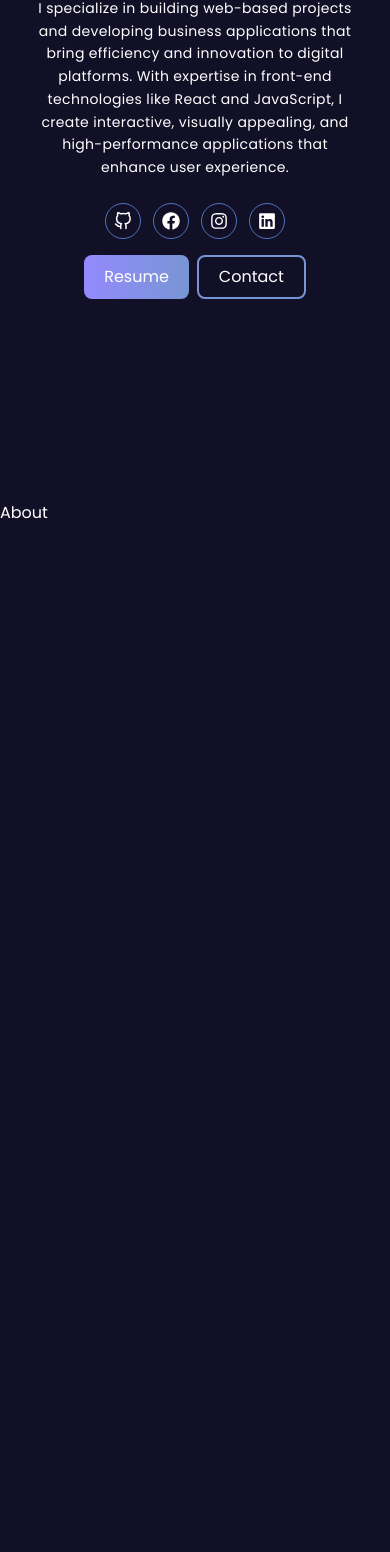
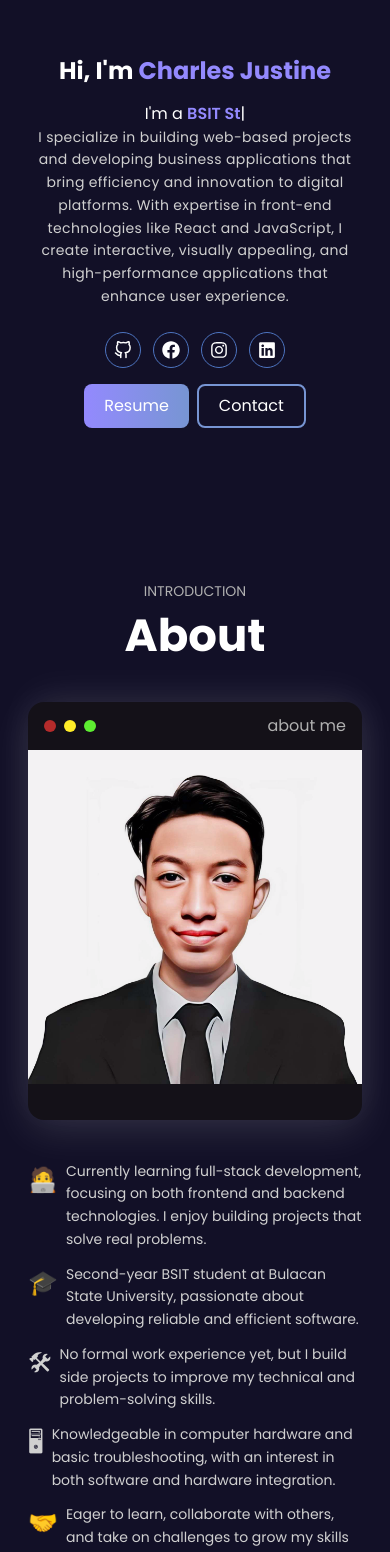
Before and after one commit to selrahcjstn/Portfolio, a React (Vite) app: page / in a window 390 px wide. Shown: the part 343-1895 px from the top of the page. Before the commit the page ends 868 px from the top, so only its background shows below. Built offline with nearby package versions, Linux system fonts and the light colour scheme.

Commit message:
Add About Page for Mobile Devices

```diff
--- a/src/App.jsx
+++ b/src/App.jsx
@@ -1,10 +1,12 @@
 import './App.css'
-import Main from './pages/Main.jsx'
+import Header from "./components/Header.jsx"
+import Main from "./components/Main.jsx"
 
 function App() {
 
   return (
     <>
+      <Header />
       <Main />
     </>
   )
--- a/src/components/About.jsx
+++ b/src/components/About.jsx
@@ -1,8 +1,56 @@
+import MyProfile from "../assets/me.jpg"
+
 function About() {
     return (
-        <section id="about" className="">
-            <h1 href>About</h1>
-        </section>
+        <section id="about" className="flex flex-col items-center h-screen pt-20 px-7 gap-8">
+            <div className="flex flex-col items-center">
+                <p className="text-[#b0b0b0] text-[14px]">INTRODUCTION</p>
+                <h1 className="text-[45px] font-bold">About</h1>
+            </div>
+            <div className="flex flex-col items-center gap-10">
+                <div>
+                    <div className="bg-[#141118] pb-9 rounded-2xl overflow-hidden w-full shadow-[0px_10px_40px_rgba(255,255,255,0.12),0px_-10px_40px_rgba(255,255,255,0.06)]">
+
+
+                        <div className="flex items-center justify-between flex-1 px-4 py-3">
+                            <div className="flex gap-2">
+                                <div className="bg-[#b52b2b] w-3 h-3 rounded-full "></div>
+                                <div className="bg-[#ffed28] w-3 h-3 rounded-full "></div>
+                                <div className="bg-[#5ded31] w-3 h-3 rounded-full "></div>
+                            </div>
+                            <p className="text-[#b0b0b0] cursor-pointer">about me</p>
+                        </div>
+                        <div className="w-full bg-[#fff] max-w-100 max-h-100 overflow-hidden opacity-95">
+                            <img src={MyProfile} alt="" className="object-cover" />
+                        </div>
+                    </div>
+                </div>
+                <ul className="space-y-3 text-base leading-relaxed text-[14px] text-[#d0d0d0]">
+                    <li className="flex items-start">
+                        <span className="mr-2 text-[24px]">🧑‍💻</span>
+                        <p className="flex-1">Currently learning full-stack development, focusing on both frontend and backend technologies. I enjoy building projects that solve real problems.</p>
+                    </li>
+                    <li className="flex items-start">
+                        <span className="mr-2 text-[24px]">🎓</span>
+                        <p className="flex-1">Second-year BSIT student at Bulacan State University, passionate about developing reliable and efficient software.</p>
+                    </li>
+                    <li className="flex items-start">
+                        <span className="mr-2 text-[24px]">🛠</span>
+                        <p className="flex-1">No formal work experience yet, but I build side projects to improve my technical and problem-solving skills.</p>
+                    </li>
+                    <li className="flex items-start">
+                        <span className="mr-2 text-[24px]">🖥</span>
+                        <p className="flex-1">Knowledgeable in computer hardware and basic troubleshooting, with an interest in both software and hardware integration.</p>
+                    </li>
+                    <li className="flex items-start">
+                        <span className="mr-2 text-[24px]">🤝</span>
+                        <p className="flex-1">Eager to learn, collaborate with others, and take on challenges to grow my skills and experience.</p>
+                    </li>
+                </ul>
+
+
+            </div>
+        </section >
 
     )
 }
--- a/src/components/Header.jsx
+++ b/src/components/Header.jsx
@@ -6,7 +6,7 @@ function Header() {
 
   const [menuOpen, setMenuOpen] = useState(false);
   return (
-    <header className="inline-flex bg-[#121027] justify-between lg:px-30 items-center py-4 px-7 md:px-10 w-full fixed z-50">
+    <header className="inline-flex bg-[#121027] justify-between lg:px-30 items-center py-4 px-7 md:px-15 w-full fixed z-50 xl:px-40">
       <div className="flex items-center gap-2">
         <ImPacman className="text-[#8a5ce1] text-2xl lg:text-3x1" />
         <a href="#me" className="text-[18px]  md:text-[28px] font-bold bg-gradient-to-r from-[#8a5ce1] to-[#63c4f0] bg-clip-text text-transparent inline-block cursor-pointer" style={{ fontFamily: "Dancing Script" }}>
--- a/src/components/Home.jsx
+++ b/src/components/Home.jsx
@@ -1,6 +1,7 @@
 import { useRef, useEffect } from "react";
 import { FaFacebook, FaInstagram, FaLinkedin } from "react-icons/fa";
 import { FiGithub } from "react-icons/fi";
+
 import animation from "../assets/animation.json";
 import Lottie from "lottie-react";
 import blob from "../assets/blob.svg";
@@ -22,16 +23,16 @@ function Home() {
     }, []);
 
     return (
-        <section id="me" className="h-screen flex flex-col-reverse justify-around sm:flex-row items-center min-h-screen px-5 sm:px-10 md:px-20 gap-4 sm:gap-7">
-            <div className="flex-1 flex flex-col gap-4 items-center text-center sm:text-left sm:items-start w-full">
-                <h1 className="text-2xl sm:text-3xl md:text-4xl font-bold leading-tight whitespace-nowrap lg:text-5xl">
+        <section id="me" className="h-screen flex flex-col-reverse justify-around sm:flex-row items-center min-h-screen px-5 sm:px-10 md:px-15 gap-4 sm:gap-7 lg:px-30 xl:px-40">
+            <div className="flex-2 flex flex-col gap-4 items-center text-center sm:text-left sm:items-start w-full">
+                <h1 className="text-2xl sm:text-3xl md:text-4xl font-bold leading-tight whitespace-nowrap lg:text-5xl xl:text-6xl">
                     Hi, I'm <span className="text-[#9389fe]">Charles Justine</span>
                 </h1>
                 <div>
-                    <p className="text-md sm:text-xl md:text-[26px]">
+                    <p className="text-md sm:text-xl md:text-[26px] xl:text-[28px]">
                         I'm a <span className="text-[#9389fe] font-semibold" ref={el}></span>
                     </p>
-                    <p className="text-sm px-4 sm:px-0 sm:min-w-0 sm:mr-10 md:text-[14px] md:min-w-[3rem] lg:max-w-[900px] lg:m-0 lg:text-[18px] leading-relaxed tracking-wide">
+                    <p className="text-[#d0d0d0] text-sm px-4 sm:px-0 sm:min-w-0 sm:mr-10 md:text-[14px] md:min-w-[3rem] lg:max-w-[700px] lg:m-0 lg:text-[16px] xl:text-[18px] leading-relaxed tracking-wide">
                         I specialize in building web-based projects and developing business applications that bring efficiency
                         and innovation to digital platforms. With expertise in front-end technologies like React and JavaScript,
                         I create interactive, visually appealing, and high-performance applications that enhance user experience.
@@ -64,8 +65,7 @@ function Home() {
                     </button>
                 </div>
             </div>
-            <div className="pt-10 mt-20 mb-10 flex flex-col items-center justify-center w-fit relative ">
-                {/* Background Blob Image */}
+            <div className="flex-1 pt-10 mt-20 mb-10 flex flex-col items-center justify-center w-fit relative xl:mt-0 xl:mb-0 xl:pt-0 ">
                 <div className="absolute flex justify-center">
                     <img
                         src={blob}
@@ -73,8 +73,6 @@ function Home() {
                         className="w-[180px] sm:w-[250px] md:w-[350px] lg:w-[450px] xl:w-[550px] opacity-50"
                     />
                 </div>
-
-                {/* Lottie Animation */}
                 <div className="flex justify-center mt-[-50px] sm:mt-[-80px]">
                     <Lottie
                         animationData={animation}
@@ -83,8 +81,8 @@ function Home() {
                     />
                 </div>
             </div>
+        </section>
 
-        </section>
     );
 }
 
--- a/src/pages/Main.jsx
+++ b/src/components/Main.jsx
@@ -1,15 +1,14 @@
-import Header from "../components/Header.jsx"
 import Home from "../components/Home.jsx"
 import About from "../components/About.jsx"
 
 function Main() {
     return (
-        <>
-            <Header />
+        <main className="flex flex-col">
             <Home />
             <About />
-        </>
+        </main>
     )
 }
 
+
 export default Main
```
Also changed, not shown: src/assets/me.jpg (added).
